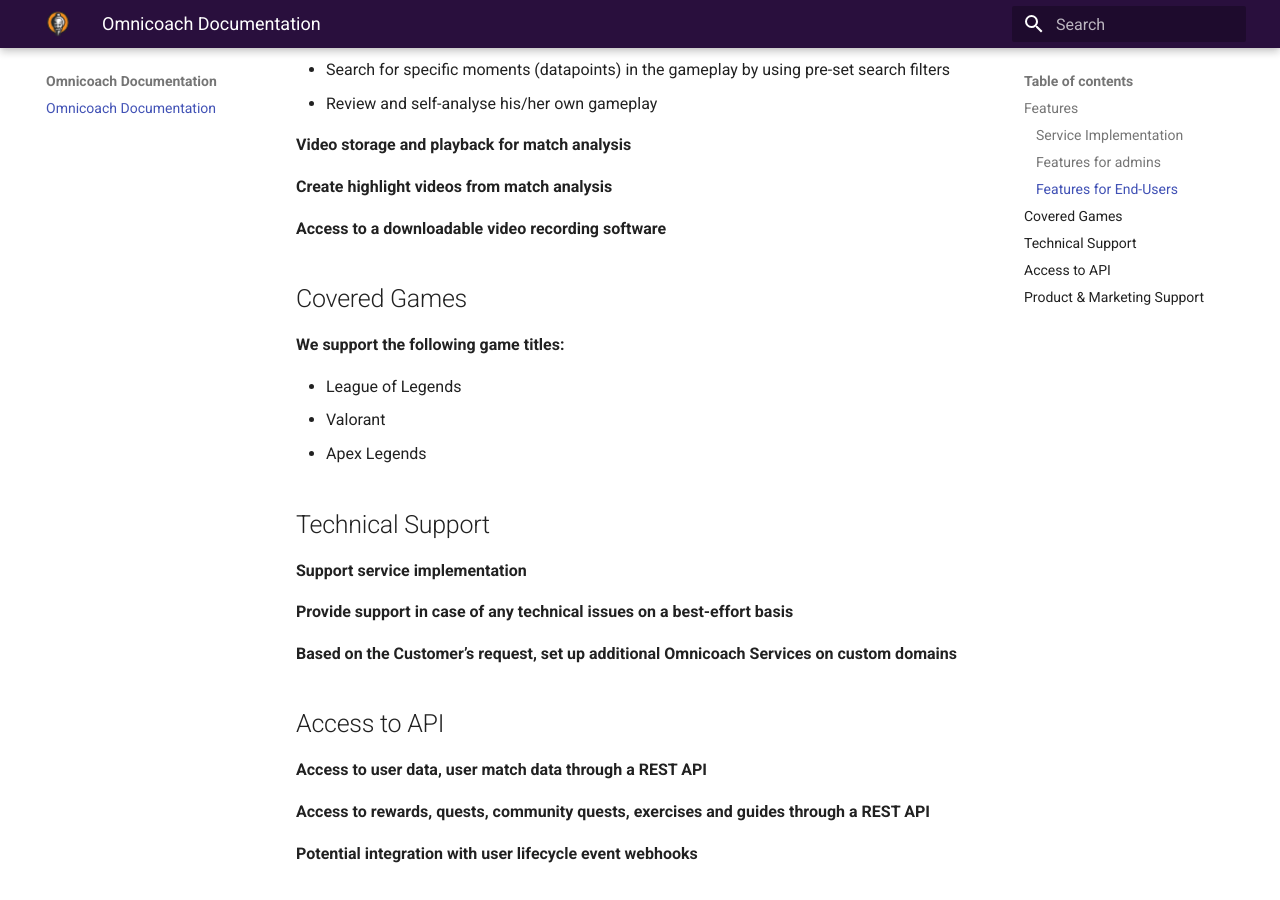
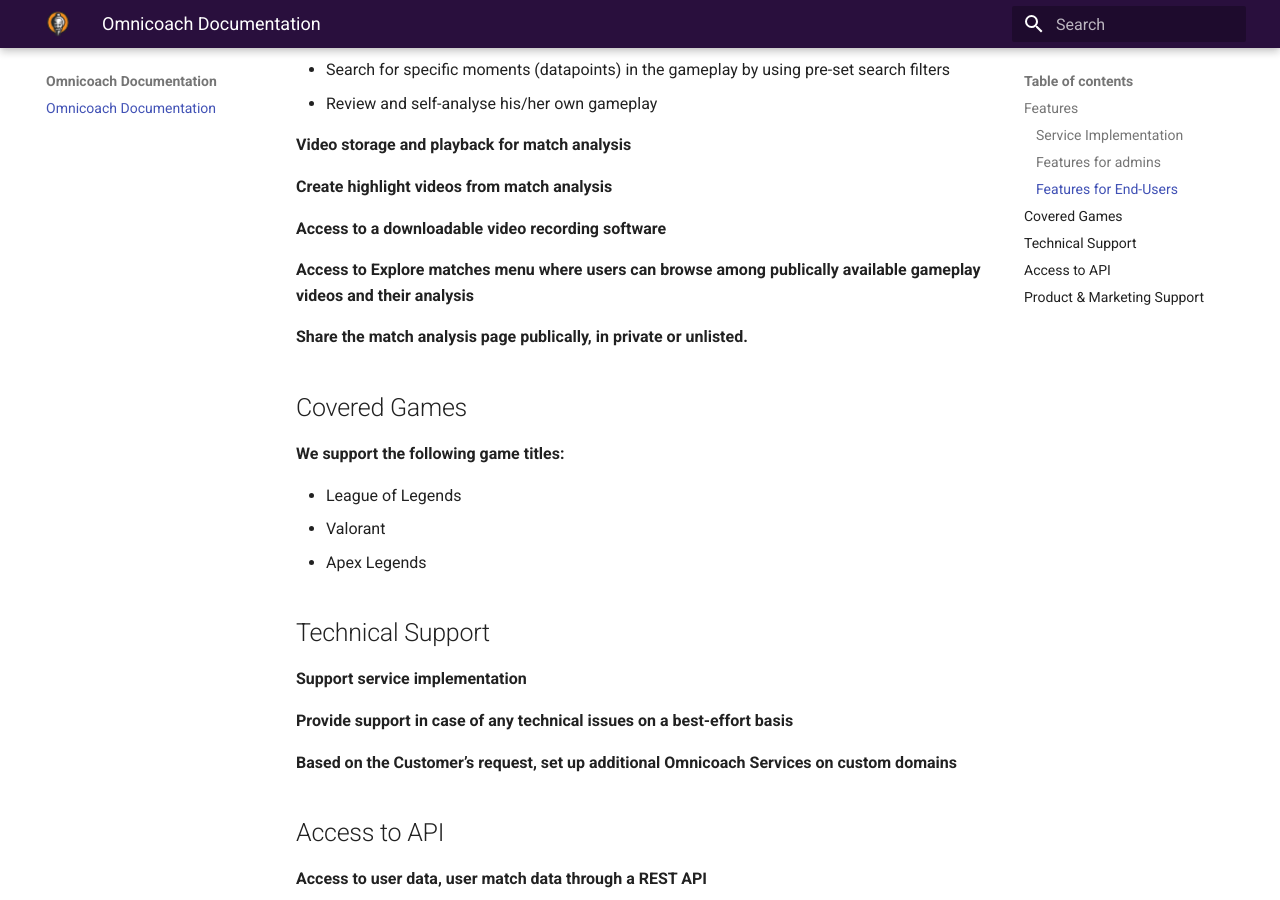
Before and after one commit to Omnicoachorg/documentation, an MkDocs documentation site: the page built from docs/index.md, in a window 1280 px wide and 900 px high, scrolled down 2302 px. Built offline with MkDocs 1.6.1 and Material for MkDocs 9.7.7, drawn with Linux system fonts in a browser that asks for light colours.

Commit message:
Update index.md

```diff
--- a/docs/index.md
+++ b/docs/index.md
@@ -95,6 +95,9 @@
 
 **Access to a downloadable video recording software**
 
+**Access to Explore matches menu where users can browse among publically available gameplay videos and their analysis**
+
+**Share the match analysis page publically, in private or unlisted.**
 
 ## Covered Games
 
```
